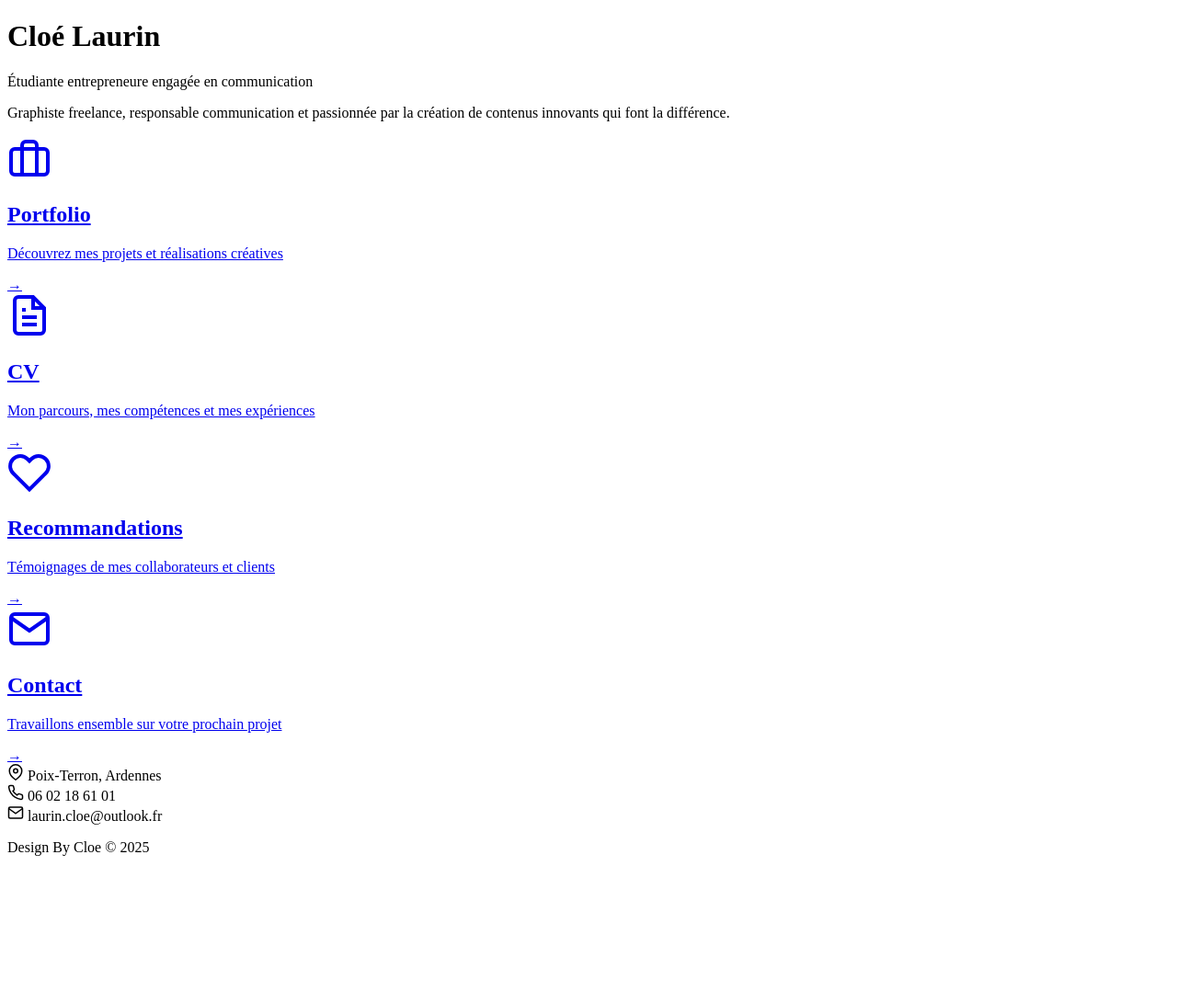
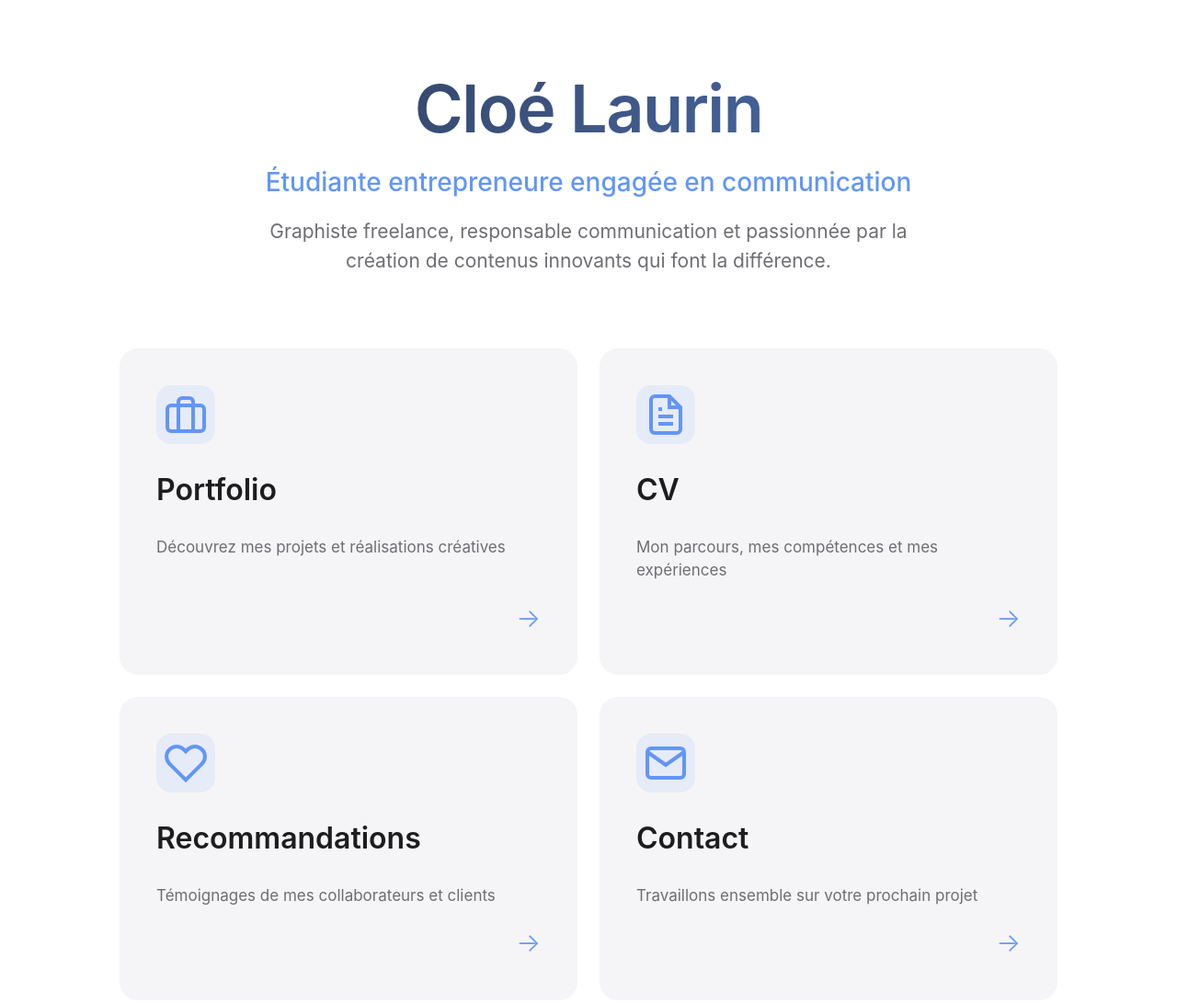
Before and after one commit to cloelrn/laurincloe, a plain HTML site: page index.html in a window 1280 px wide. Shown: the top 1091 px of the page at 92% size. Before the commit the page ends 947 px from the top, so only its background shows below. Drawn offline with Linux system fonts and the light colour scheme.

Commit message:
Update index.html

```diff
--- a/index.html
+++ b/index.html
@@ -4,7 +4,7 @@
     <meta charset="UTF-8">
     <meta name="viewport" content="width=device-width, initial-scale=1.0">
     <title>Cloé Laurin - Portfolio</title>
-    <link rel="stylesheet" href="acceuil.css">
+    <link rel="stylesheet" href="index.css">
 </head>
 <body>
     <div class="container">
```
